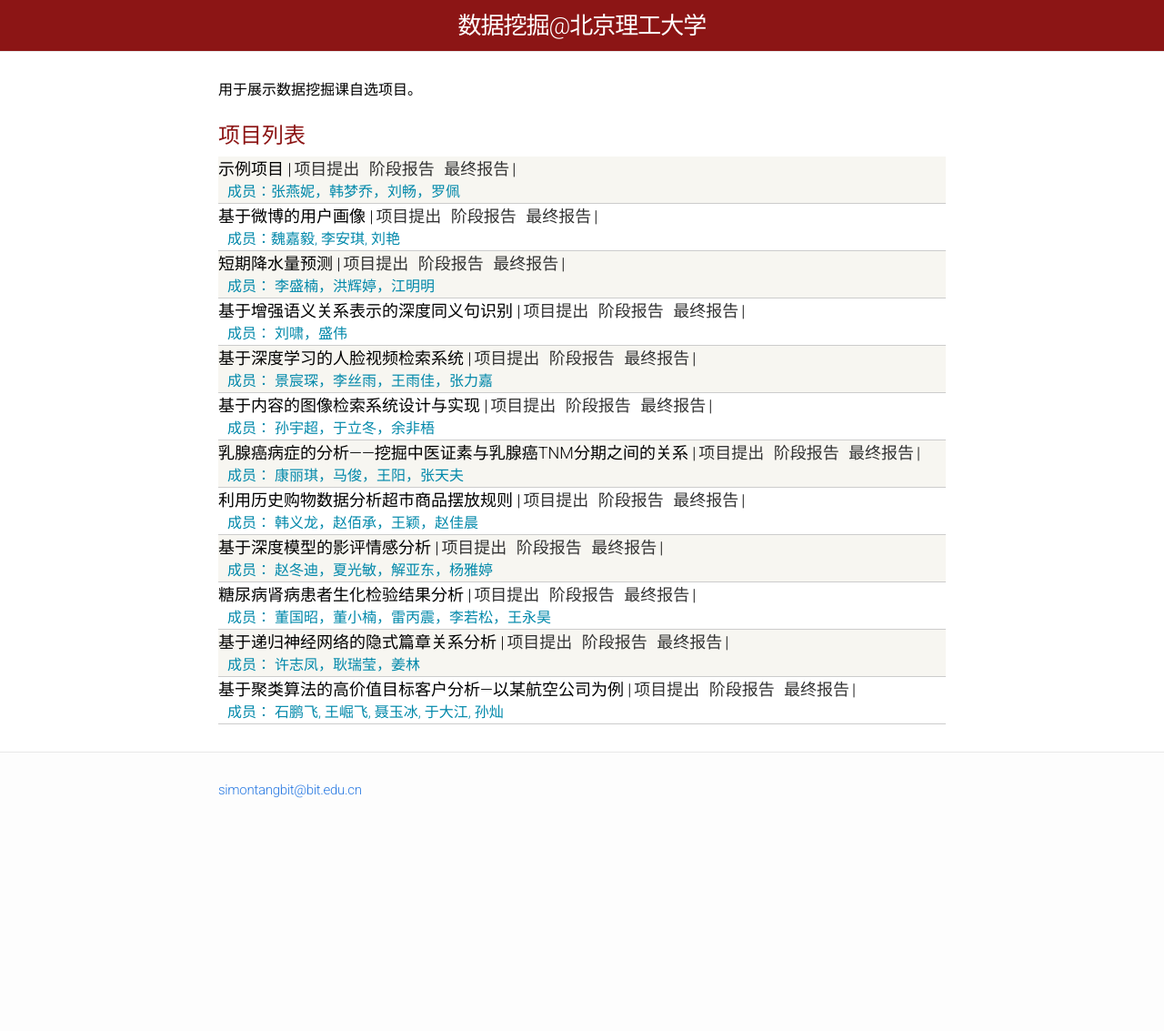
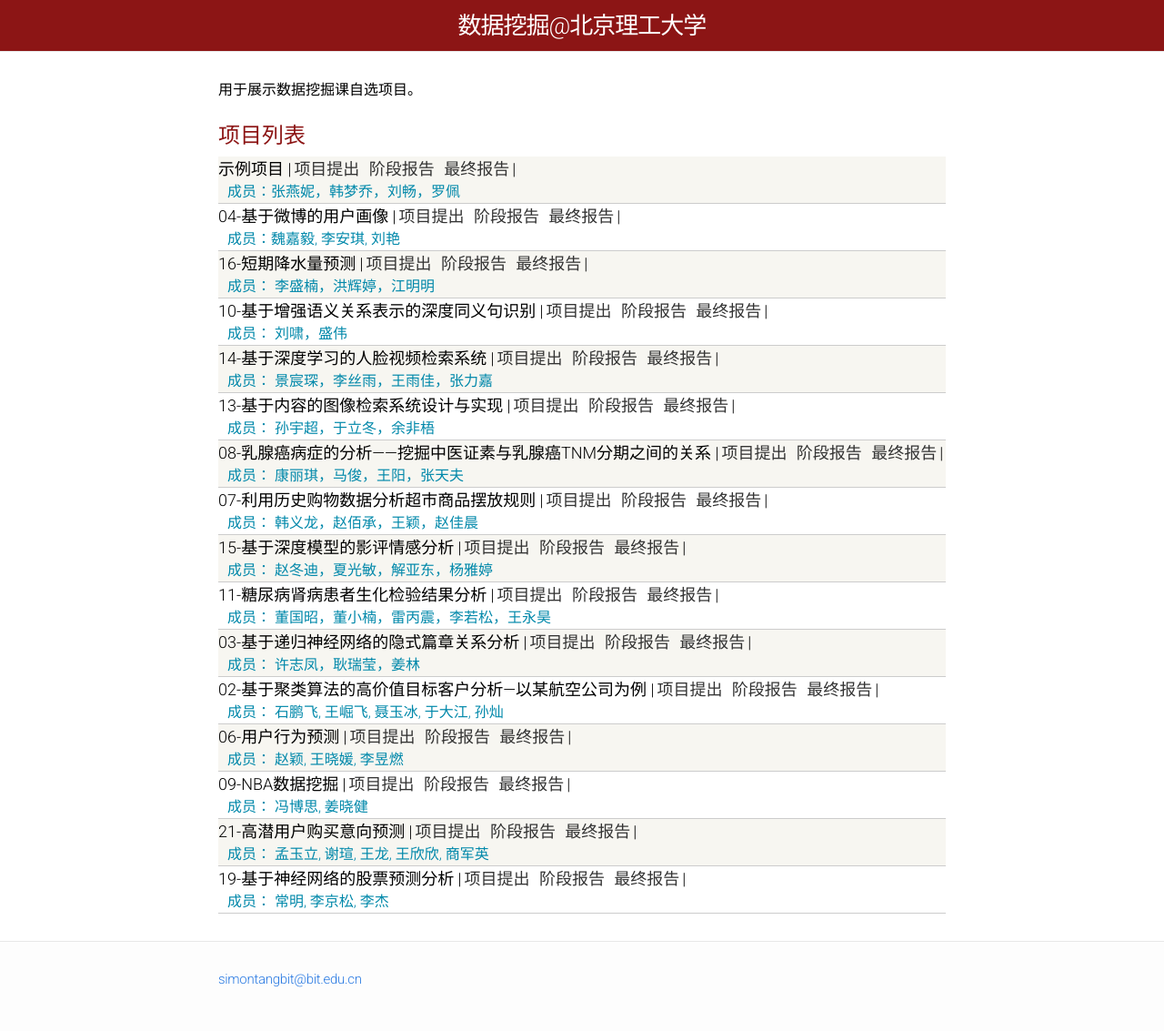
Before and after one commit to BITDM/bitdm.github.io, a Jekyll site: the page built from 2017/index.html, in a window 1280 px wide. Shown: the whole page at 91% size. Built offline with Jekyll 4.4.1, drawn with Linux system fonts in a browser that asks for light colours; before the commit the page ends 925 px from its top, so only the background shows below that.

Commit message:
小组报告及链接

```diff
--- a/2017/index.html
+++ b/2017/index.html
@@ -22,7 +22,7 @@
     </div>
 
     <div class="materials-item">
-      基于微博的用户画像
+      04-基于微博的用户画像
       |<a href="/2017/projects/p04/proposal/">项目提出</a>
       <a href="#">阶段报告</a>
       <a href="#">最终报告</a>|
@@ -30,7 +30,7 @@
     </div>
 
     <div class="materials-item">
-      短期降水量预测
+      16-短期降水量预测
       |<a href="/2017/projects/p16/proposal/">项目提出</a>
       <a href="#">阶段报告</a>
       <a href="#">最终报告</a>|
@@ -38,7 +38,7 @@
     </div>
 
     <div class="materials-item">
-      基于增强语义关系表示的深度同义句识别
+      10-基于增强语义关系表示的深度同义句识别
       |<a href="/2017/projects/p10/proposal/">项目提出</a>
       <a href="#">阶段报告</a>
       <a href="#">最终报告</a>|
@@ -46,7 +46,7 @@
     </div>
 
     <div class="materials-item">
-      基于深度学习的人脸视频检索系统
+      14-基于深度学习的人脸视频检索系统
       |<a href="/2017/projects/p14/proposal/">项目提出</a>
       <a href="#">阶段报告</a>
       <a href="#">最终报告</a>|
@@ -54,7 +54,7 @@
     </div>
 
     <div class="materials-item">
-      基于内容的图像检索系统设计与实现
+      13-基于内容的图像检索系统设计与实现
       |<a href="/2017/projects/p13/proposal/">项目提出</a>
       <a href="#">阶段报告</a>
       <a href="#">最终报告</a>|
@@ -62,7 +62,7 @@
     </div>
 
     <div class="materials-item">
-      乳腺癌病症的分析——挖掘中医证素与乳腺癌TNM分期之间的关系
+      08-乳腺癌病症的分析——挖掘中医证素与乳腺癌TNM分期之间的关系
       |<a href="/2017/projects/p08/proposal/">项目提出</a>
       <a href="#">阶段报告</a>
       <a href="#">最终报告</a>|
@@ -70,7 +70,7 @@
     </div>
 
     <div class="materials-item">
-      利用历史购物数据分析超市商品摆放规则
+      07-利用历史购物数据分析超市商品摆放规则
       |<a href="/2017/projects/p07/proposal/">项目提出</a>
       <a href="#">阶段报告</a>
       <a href="#">最终报告</a>|
@@ -78,7 +78,7 @@
     </div>
 
     <div class="materials-item">
-      基于深度模型的影评情感分析
+      15-基于深度模型的影评情感分析
       |<a href="/2017/projects/p15/proposal/">项目提出</a>
       <a href="#">阶段报告</a>
       <a href="#">最终报告</a>|
@@ -86,7 +86,7 @@
     </div>
 
     <div class="materials-item">
-      糖尿病肾病患者生化检验结果分析
+      11-糖尿病肾病患者生化检验结果分析
       |<a href="/2017/projects/p11/proposal/">项目提出</a>
       <a href="#">阶段报告</a>
       <a href="#">最终报告</a>|
@@ -94,7 +94,7 @@
     </div>
 
     <div class="materials-item">
-      基于递归神经网络的隐式篇章关系分析
+      03-基于递归神经网络的隐式篇章关系分析
       |<a href="/2017/projects/p03/proposal/">项目提出</a>
       <a href="#">阶段报告</a>
       <a href="#">最终报告</a>|
@@ -102,11 +102,43 @@
     </div>
 
     <div class="materials-item">
-      基于聚类算法的高价值目标客户分析—以某航空公司为例
+      02-基于聚类算法的高价值目标客户分析—以某航空公司为例
       |<a href="/2017/projects/p02/proposal/">项目提出</a>
       <a href="#">阶段报告</a>
       <a href="#">最终报告</a>|
       <div class="kw">成员： 石鹏飞, 王崛飞, 聂玉冰, 于大江, 孙灿</div>
     </div>
+
+    <div class="materials-item">
+      06-用户行为预测
+      |<a href="/2017/projects/p06/proposal/">项目提出</a>
+      <a href="#">阶段报告</a>
+      <a href="#">最终报告</a>|
+      <div class="kw">成员： 赵颖, 王晓媛, 李昱燃</div>
+    </div>
+
+    <div class="materials-item">
+      09-NBA数据挖掘
+      |<a href="/2017/projects/p09/proposal/">项目提出</a>
+      <a href="#">阶段报告</a>
+      <a href="#">最终报告</a>|
+      <div class="kw">成员： 冯博思, 姜晓健</div>
+    </div>
+
+    <div class="materials-item">
+      21-高潜用户购买意向预测
+      |<a href="/2017/projects/p21/proposal/">项目提出</a>
+      <a href="#">阶段报告</a>
+      <a href="#">最终报告</a>|
+      <div class="kw">成员： 孟玉立, 谢瑄, 王龙, 王欣欣, 商军英</div>
+    </div>
+
+    <div class="materials-item">
+      19-基于神经网络的股票预测分析
+      |<a href="/2017/projects/p19/proposal/">项目提出</a>
+      <a href="#">阶段报告</a>
+      <a href="#">最终报告</a>|
+      <div class="kw">成员： 常明, 李京松, 李杰</div>
+    </div>
   </div>
 </div>
```
Also changed, not shown: 2017/projects/p09/proposal.md (+1 -1 lines), 2017/projects/p21/proposal.md (+25 -15 lines).
